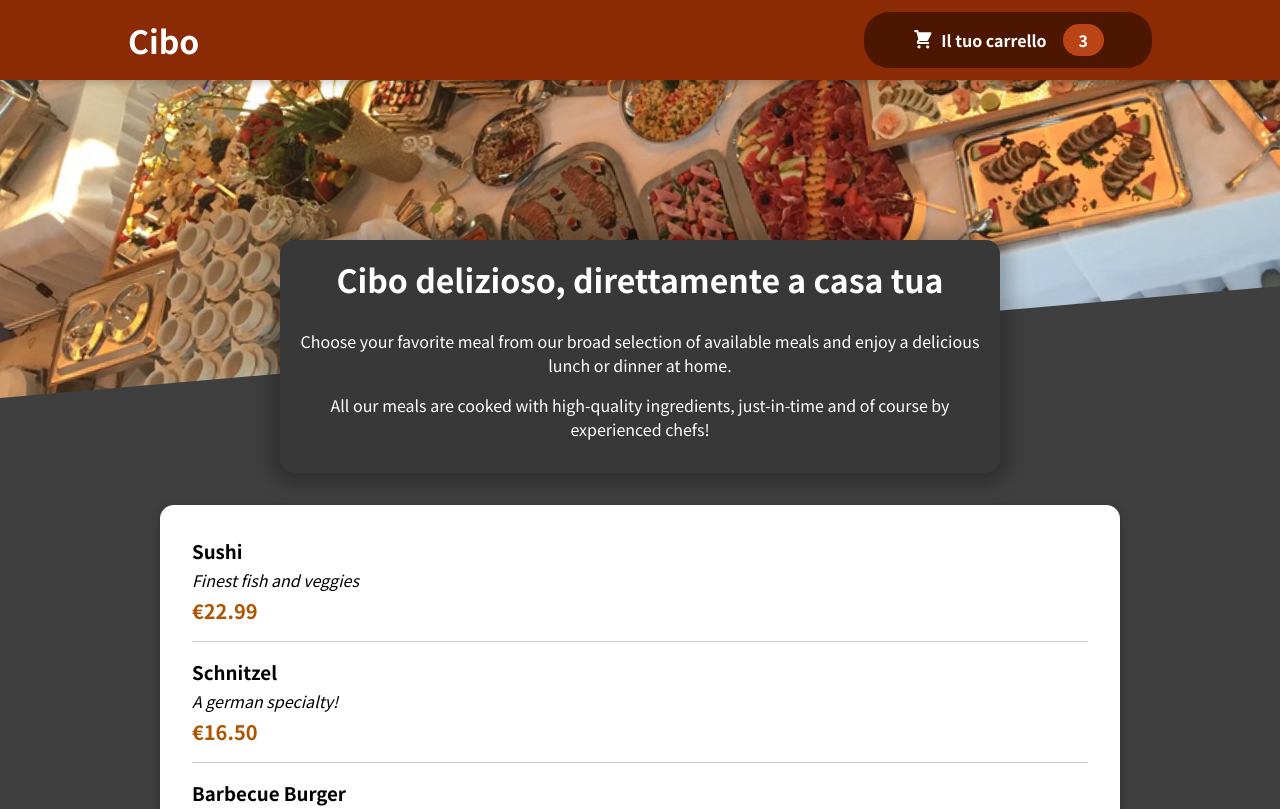
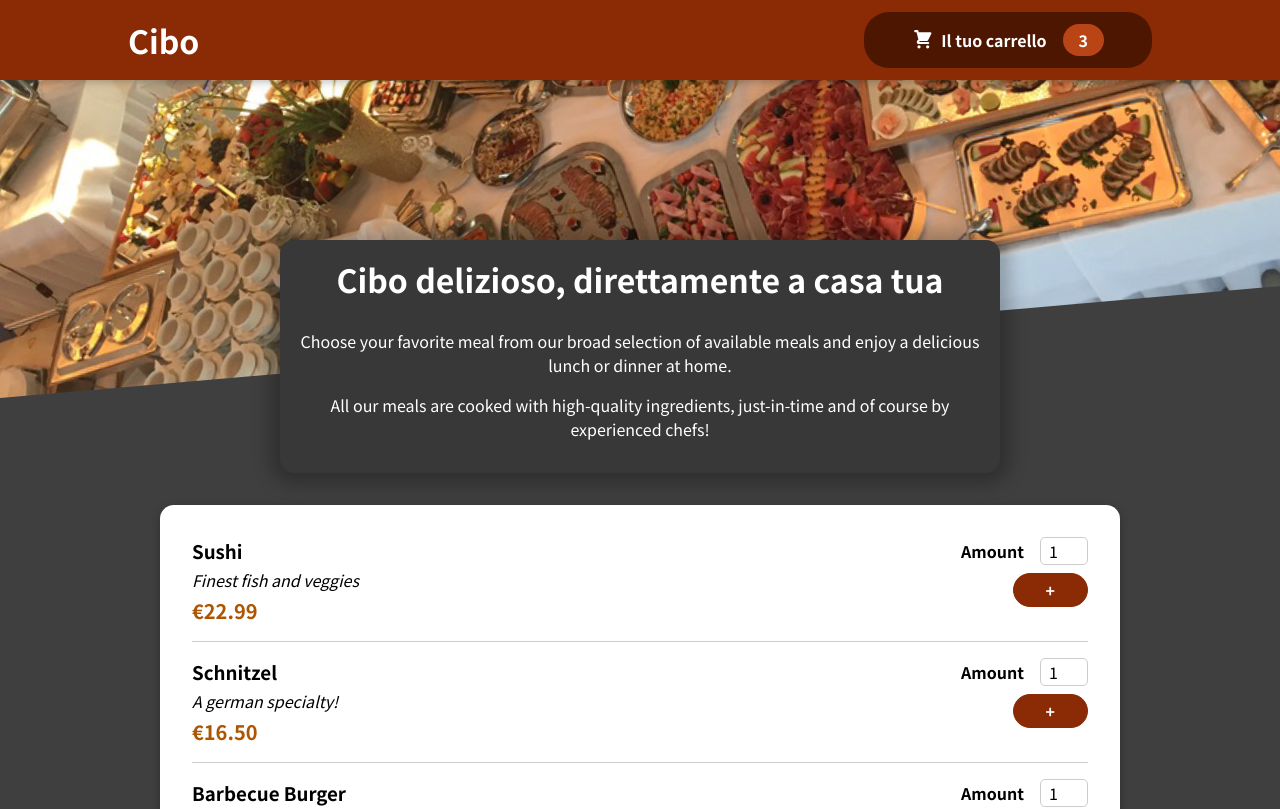
Before and after one commit to andreamosca/food_orders, a React (Create React App) app: page / in a window 1280 px wide. Shown: the top 809 px of the page. Built offline with nearby package versions, Linux system fonts and the light colour scheme.

Commit message:
added MealItemActions

```diff
--- a/src/components/Meals/AvailableMeals.jsx
+++ b/src/components/Meals/AvailableMeals.jsx
@@ -34,6 +34,7 @@ const AvailableMeals = () => {
   const mealsList = DUMMY_MEALS.map(meal => (
     <MealItem
       key={meal.id}
+      id={meal.id}
       name={meal.name}
       description={meal.description}
       price={meal.price}
--- a/src/components/Meals/MealItem/MealItem.jsx
+++ b/src/components/Meals/MealItem/MealItem.jsx
@@ -1,4 +1,6 @@
 import classes from "./MealItem.module.css"
+import MealItemActions from "./MealItemActions"
+
 
 const MealItem = props => {
   const price = `€${props.price.toFixed(2)}`
@@ -9,7 +11,9 @@ const MealItem = props => {
         <div className={classes.description}>{props.description}</div>
         <div className={classes.price}>{price}</div>
       </div>
-      <div></div>
+      <div>
+      <MealItemActions id={props.id}/>
+      </div>
     </li>
   )
 }
--- /dev/null
+++ b/src/components/Meals/MealItem/MealItemActions.jsx
@@ -0,0 +1,23 @@
+import classes from "./MealItemActions.module.css"
+import Input from "../../UI/Input"
+
+const MealItemActions = props => {
+  return (
+    <form className={classes.form} action="#">
+      <Input
+        label="Amount"
+        input={{
+          id: "amount" + props.id,
+          type: "number",
+          min: "1",
+          max: "5",
+          step: "1",
+          defaultValue: "1",
+        }}
+      />
+      <button>+</button>
+    </form>
+  )
+}
+
+export default MealItemActions
--- /dev/null
+++ b/src/components/Meals/MealItem/MealItemActions.module.css
@@ -0,0 +1,20 @@
+.form {
+    text-align: right;
+  }
+
+  .form button {
+    font: inherit;
+    cursor: pointer;
+    background-color: #8a2b06;
+    border: 1px solid #8a2b06;
+    color: white;
+    padding: 0.25rem 2rem;
+    border-radius: 20px;
+    font-weight: bold;
+  }
+
+  .form button:hover,
+  .form button:active {
+    background-color: #641e03;
+    border-color: #641e03;
+  }
```
